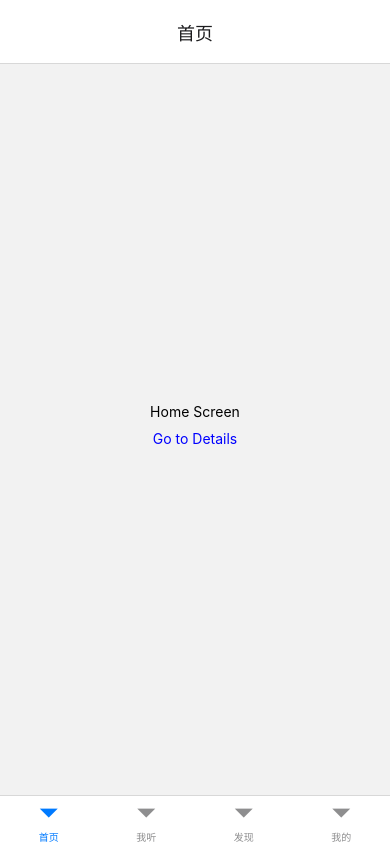
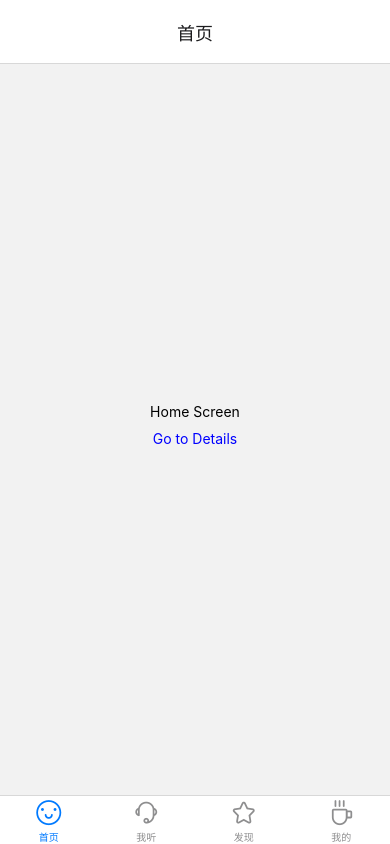
Before and after one commit to name-q/react-native-ts-falsework, a React Native app: screen / in a window 390 px wide. Built offline with nearby package versions, Linux system fonts and the light colour scheme.

Commit message:
bottom tabs icon

```diff
--- a/src/navigator/bottomTabs.tsx
+++ b/src/navigator/bottomTabs.tsx
@@ -1,11 +1,12 @@
-import React, { useMemo } from 'react';
+import React from 'react';
 import { createBottomTabNavigator, } from '@react-navigation/bottom-tabs'
 import HomePage from '@/pages/home'
 import Listen from '@/pages/listen'
 import Found from '@/pages/found'
 import Account from '@/pages/account'
-import { RootStackNavigation, RootStackParamList } from './stack';
+import { RootStackParamList } from './stack';
 import { RouteProp, TabNavigationState } from '@react-navigation/native';
+import AntDesign from 'react-native-vector-icons/AntDesign'
 
 export type BottomTabsParamList = {
     Home: undefined;
@@ -30,22 +31,34 @@ function AppButtomTabs() {
             <BottomTabs.Screen
                 name="Home"
                 component={HomePage}
-                options={{ title: '首页' }}
+                options={{
+                    title: '首页',
+                    tabBarIcon: ({ color, size }) => (<AntDesign name='smileo' size={size} style={{ color }} />)
+                }}
             />
             <BottomTabs.Screen
                 name="Listen"
                 component={Listen}
-                options={{ title: '我听' }}
+                options={{
+                    title: '我听',
+                    tabBarIcon: ({ color, size }) => (<AntDesign name='customerservice' size={size} style={{ color }} />)
+                }}
             />
             <BottomTabs.Screen
                 name="Found"
                 component={Found}
-                options={{ title: '发现' }}
+                options={{
+                    title: '发现',
+                    tabBarIcon: ({ color, size }) => (<AntDesign name='staro' size={size} style={{ color }} />)
+                }}
             />
             <BottomTabs.Screen
                 name="Account"
                 component={Account}
-                options={{ title: '我的' }}
+                options={{
+                    title: '我的',
+                    tabBarIcon: ({ color, size }) => (<AntDesign name='rest' size={size} style={{ color }} />)
+                }}
             />
         </BottomTabs.Navigator>
     );
```
